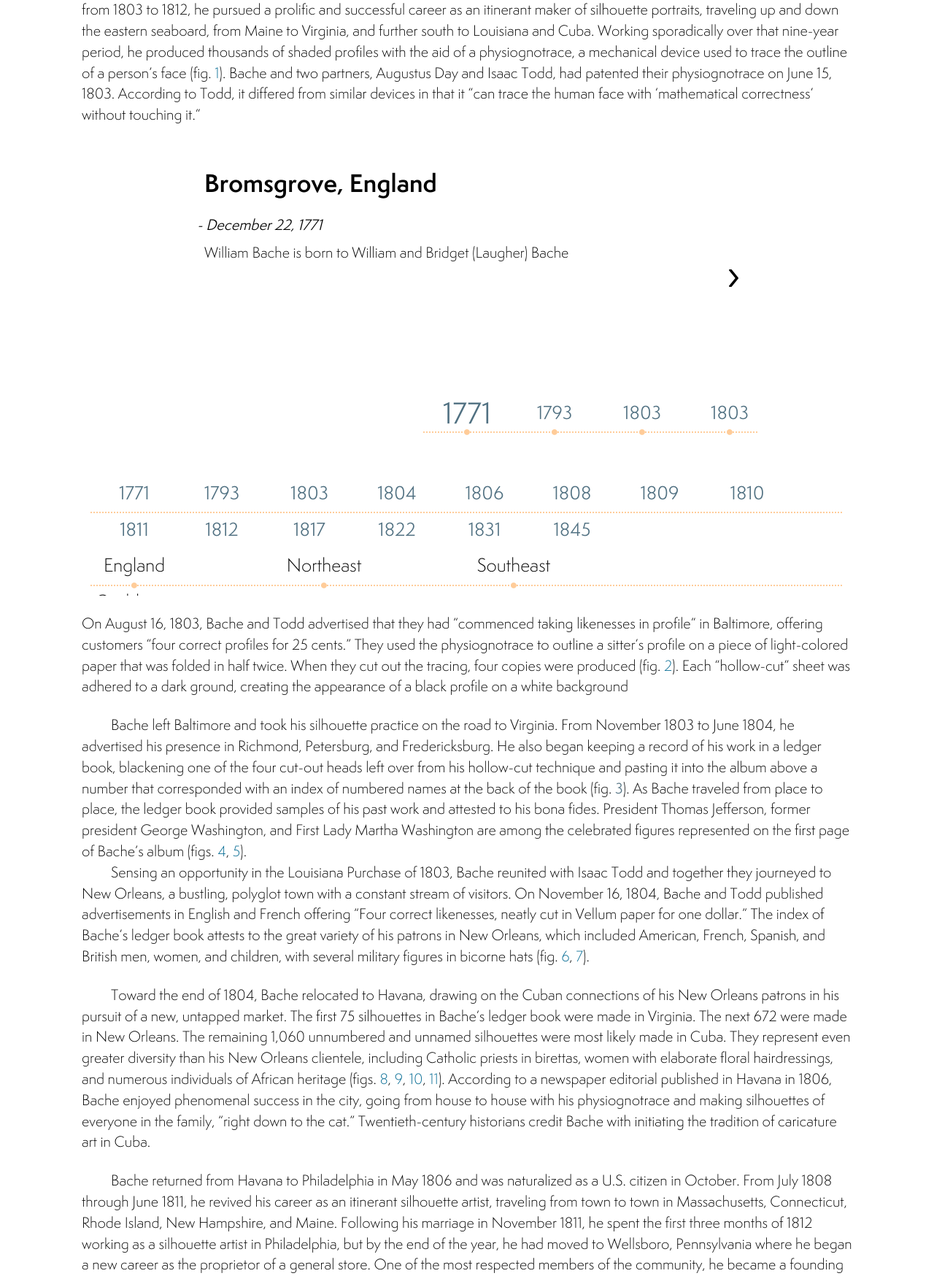
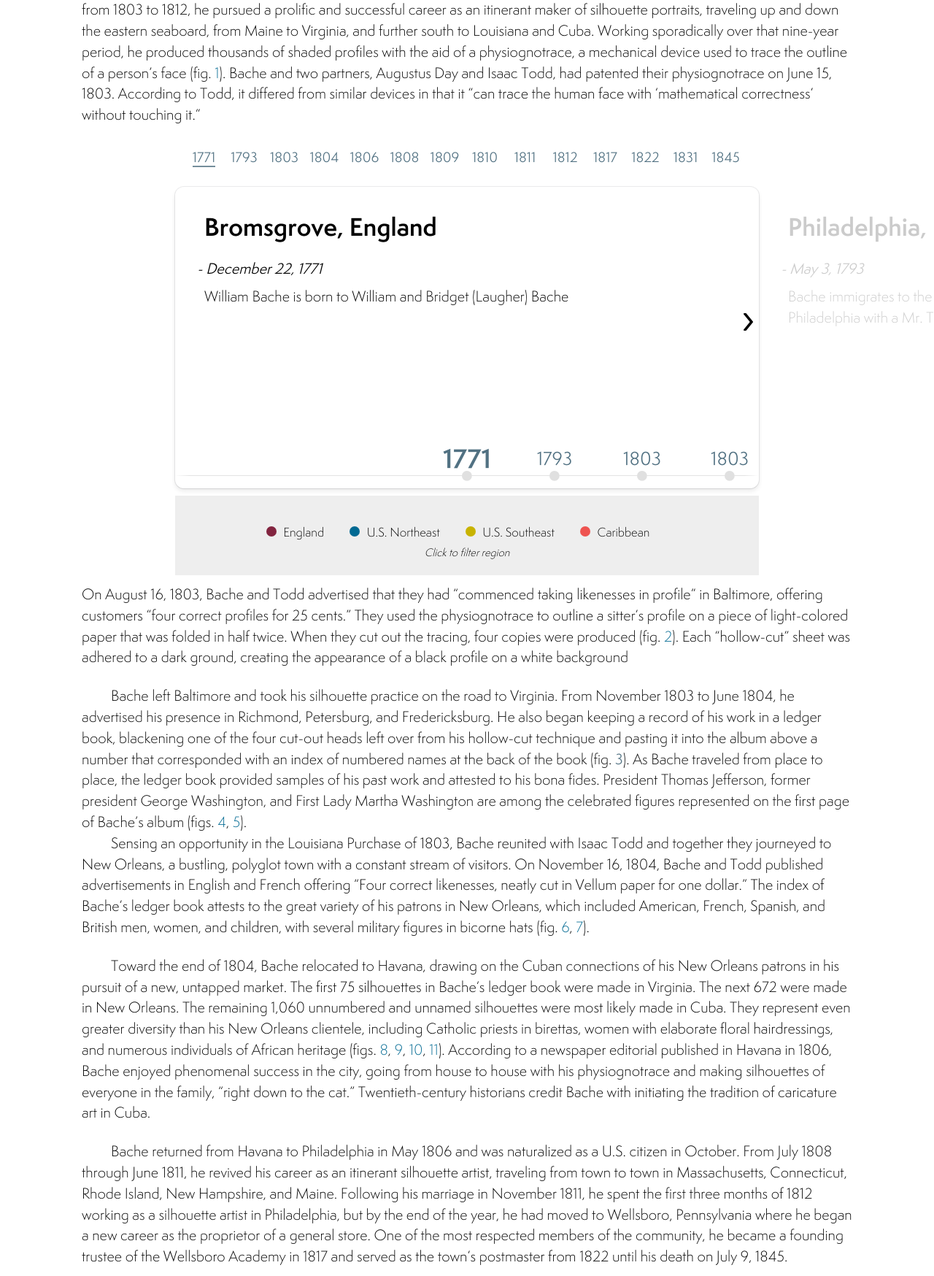
Before and after one commit to cod500/bache-edan, a PHP site: page /biography.php in a window 1280 px wide. Shown: the part 309-2057 px from the top of the page at 73% size. Run offline with PHP 8.4, Linux system fonts and the light colour scheme; some libraries are stand-ins or nearby versions.

Commit message:
Friday Work - Added new timeline styles
Added new timeline styles

```diff
--- a/biography.php
+++ b/biography.php
@@ -117,7 +117,25 @@ include("includes/main_head.php");
               $data = file_get_contents('data/timeline.json',true);
               $array = json_decode($data, true);
       ?>
+
+
 <div id="timeline">
+
+    <div class="container">
+      <ul id="dates" class="bottom-date dates" style="width:100%; margin-left:0">
+          <?php for ($i = 0; $i < count($array); $i++): ?>
+            <?php $hidden = $array[$i]['start_date']['hidden'];
+              if($array[$i]['start_date']['hidden'] == 'true'){
+                  $hidden= 'hidden';
+              }else{
+                $hidden = "";
+              }
+            ?>
+            <li <?php echo $hidden ?> class="group-<?php echo $array[$i]['start_date']['id'] ?> nav-dates"><a href="<?php echo $array[$i]['start_date']['id'] ?>"><?php echo $array[$i]['start_date']['year'] ?></a></li>
+          <?php endfor; ?>
+        </ul>
+    </div>
+      <div class="container timeline-group">
           <ul id="issues">
                 <?php for ($i = 0; $i < count($array); $i++): ?>
                   <li id="<?php echo $array[$i]['start_date']['id'] ?>">
@@ -136,38 +154,28 @@ include("includes/main_head.php");
               <a href="#" id="next"><i class="bi-arrow-right"></i></a>
               <a href="#" id="prev">-</a>
 
-    <ul id="dates" class=" dates text-dark top-date" style="margin-left:0">
+            <div class="dates-div">
+            <ul id="" class="dates text-dark timeline-dates" style="margin-left:0">
               <?php for ($i = 0; $i < count($array); $i++): ?>
-      <li class="<?php echo $array[$i]['group']?>"><a href="#<?php echo $array[$i]['start_date']['id'] ?>"><?php echo $array[$i]['start_date']['year'] ?></a></li>
+                <li class="<?php echo $array[$i]['start_date']['id'], " ",$array[$i]['group']  ?>"><a href="#<?php echo $array[$i]['start_date']['id'] ?>"><?php echo $array[$i]['start_date']['year'] ?></a></li>
               <?php endfor; ?>
               </ul>
             </div>
+      </div>
+      <div class="container regions-container">
+        <ul class="regions" id="dates" style="width:100%; margin-left:0">
+          <li  id="england-dates" >England</li>
+          <li id="northeast-dates" >U.S. Northeast</li>
+          <li id="southeast-dates" >U.S. Southeast</li>
+          <li id="caribbean-dates">Caribbean</li>
+        </ul>
+        <small class="mt-5"><i>Click to filter region</i></small>
+      </div>
+   </div>
 
- <div class="container">
-  <ul id="dates" class="dates bottom-date" style="width:100%; margin-left:0">
-      <?php for ($i = 0; $i < count($array); $i++): ?>
-        <?php $hidden = $array[$i]['start_date']['hidden'];
-          if($array[$i]['start_date']['hidden'] == 'true'){
-              $hidden= 'hidden';
-          }else{
-            $hidden = "";
-          }
-        ?>
-        <li <?php echo $hidden ?>><a href="<?php echo $array[$i]['start_date']['id'] ?>"><?php echo $array[$i]['start_date']['year'] ?></a></li>
-      <?php endfor; ?>
-    </ul>
- </div>
+
   <br>
- <div class="container">
- <ul class="regions dates" id="dates" style="width:100%; margin-left:0">
- <li  id="england-dates" style="margin-right:140px!important">England</li>
- <li id="northeast-dates" style="margin-right:140px!important">Northeast</li>
- <li id="southeast-dates" style="margin-right:140px!important">Southeast</li>
- <li id="caribbean-dates"style="margin-right:140px!important">Caribbean</li>
-  </ul>
- </div>
-  <br>
-<p dir="ltr" class="biography-content"vstyle=" text-indent: 40px;">
+<p dir="ltr" class="biography-content"vstyle=" text-indent: 40px;" style="margin-top:120px">
     On August 16, 1803, Bache and Todd advertised that they had “commenced
     taking likenesses in profile” in Baltimore, offering customers “four
     correct profiles for 25 cents.” They used the physiognotrace to outline a
@@ -391,19 +399,19 @@ $('.article-figure, .article-link').click(function(){
 // })
 
 $("#england-dates" ).on( "click", function() {
-  $(this).toggleClass( "highlight");
+  $(this).toggleClass( "region-highlight");
     $('.England').toggleClass( "highlight");
 });
 $("#northeast-dates" ).on( "click", function() {
-  $(this).toggleClass( "highlight");
+  $(this).toggleClass( "region-highlight");
     $('.Northeast').toggleClass( "highlight");
 });
 $("#southeast-dates" ).on( "click", function() {
-  $(this).toggleClass( "highlight");
+  $(this).toggleClass( "region-highlight");
     $('.Southeast').toggleClass( "highlight");
 });
 $("#caribbean-dates" ).on( "click", function() {
-  $(this).toggleClass( "highlight");
+  $(this).toggleClass( "region-highlight");
     $('.Caribbean').toggleClass( "highlight");
 });
 </script>
--- a/css/timeline.css
+++ b/css/timeline.css
@@ -1,6 +1,10 @@
 * {
   margin: 0;
   padding: 0;
+}
+
+section {
+  overflow: hidden;
 }
 
 .sociales {
@@ -11,49 +15,135 @@
 #timeline {
   width: 800px;
   height: 450px;
+  /* overflow: hidden; */
+  margin: 0px auto 10px;
+}
+.timeline-group {
+  position: relative;
+  background: url("../images/thin-timeline.png") left 45px top 395px repeat-x;
+  /* 1. inner glow - for dark mode 👇 */
+  box-shadow: inset 0 0 0.5px 1px hsla(0, 0%, 100%, 0.1),
+    /* 2. shadow ring 👇 */ 0 0 0 1px hsla(230, 13%, 9%, 0.075),
+    /* 3. multiple soft shadows 👇 */ 0 0.3px 0.4px hsla(230, 13%, 9%, 0.02),
+    0 0.9px 1.5px hsla(230, 13%, 9%, 0.045), 0 3.5px 6px hsla(230, 13%, 9%, 0.09);
+  /*
+  width: 100%;
+  height: 100%;
+  max-width: 50%;
+  max-height: 50%; */
+  padding: 0 !important;
+
+  border-radius: 12px;
+}
+.timeline-group::before {
+  content: "";
+  position: absolute;
+  left: 0;
+  top: 393px;
+  width: 20px;
+  height: 5px;
+  background-image: linear-gradient(to right, #fff, rgba(248, 248, 248, 0));
+}
+.timeline-group::after {
+  content: "";
+  position: absolute;
+  right: 0px;
+  top: 393px;
+  width: 20px;
+  height: 5px;
+  background: linear-gradient(to left, #fff, rgba(248, 248, 248, 0));
+}
+.dates-div {
   overflow: hidden;
-  margin: 0px auto 10px;
-  position: relative;
-  /* background: url("../images/dot.gif") left 45px repeat-x; */
 }
-#dates {
+.dates {
   width: 800px;
   height: 60px;
   overflow: hidden;
-  background: url("../images/dot.gif") left 45px repeat-x;
+  /* background: url("../images/dot.gif") left 45px repeat-x; */
 }
-#dates li {
+.dates li {
   list-style: none;
   float: left;
   width: 120px;
   height: 50px;
   font-size: 24px;
   text-align: center;
-  background: url("../images/biggerdot.png") center bottom no-repeat;
+  background: url("../images/grey-dot.png") center bottom no-repeat;
 }
-#dates a {
+.dates a {
   line-height: 38px;
-  padding-bottom: 10px;
+  /* padding-bottom: 10px; */
 }
-#dates .selected {
-  font-size: 38px;
+.dates .selected {
+  font-size: 34px;
+  font-weight: bold;
 }
-#dates.bottom-date {
+.dates.bottom-date {
   overflow: visible;
+  margin-left: 0 !important;
 }
-#dates.regions {
+.dates.bottom-date li {
+  font-size: 18px;
+}
+.dates.bottom-date a {
+  padding-bottom: 0;
+}
+.dates.bottom-date a.selected-year {
+  border-bottom: solid 2px #758e9b;
+}
+.dates.timeline-dates {
+  margin-top: 3px;
+}
+
+.regions {
   cursor: pointer;
+  display: flex;
+  justify-content: center;
+  margin-top: 20px;
 }
-#dates.regions .selected {
+
+.regions .selected {
   font-size: 24px;
 }
+.regions li {
+  float: left;
+  margin: 0 30px 0 0;
+  padding: 0 0 0 5px;
+  height: 20px;
+  line-height: 20px;
+  list-style: none;
+}
+.regions li::before {
+  /* add the new bullet point */
+  display: inline-block;
+  content: "";
+  -webkit-border-radius: 30%;
+  border-radius: 50%;
+  height: 14px;
+  width: 14px;
+  margin-right: 0.6rem;
+  background-color: #bdbdbd;
+}
+.regions li#england-dates::before {
+  background-color: #82243f;
+}
+.regions li#northeast-dates::before {
+  background-color: #006992;
+}
+.regions li#southeast-dates::before {
+  background-color: #c8b301;
+}
+.regions li#caribbean-dates::before {
+  background-color: #ee5350;
+}
 
-#dates.bottom-date li {
+.dates.bottom-date li {
   background: none;
 }
 
 #issues {
-  width: 800px;
+  width: 66800px !important;
   height: 350px;
   overflow: hidden;
 }
@@ -61,6 +151,15 @@
   font-size: 2rem;
 }
 #issues li {
+  width: 800px;
+  height: 350px;
+  list-style: none;
+  float: left;
+}
+#issues li:last-child {
+  width: 800px;
+}
+#issues li.selected {
   width: 800px;
   height: 350px;
   list-style: none;
@@ -129,6 +228,7 @@
 #next {
   right: 0;
   background-image: url("../images/right-arrow-30.png");
+  left: 770px;
 }
 #prev {
   left: 0;
@@ -144,15 +244,28 @@
   padding: 0 40px;
 }
 
-.highlight {
-  background: yellow !important;
-  border: 1px solid white;
-  border-radius: 10px;
-  padding: 5px;
+.regions-container {
+  padding: 20px;
+  margin-top: 10px;
+  background: #eeeeee;
+  text-align: center;
 }
-.highlight {
-  background: yellow !important;
-  border: 1px solid white;
-  border-radius: 10px;
-  padding: 5px;
+.regions {
+  margin-bottom: 5px;
 }
+.region-highlight {
+  font-weight: bold;
+  scale: 1.2;
+}
+.England.highlight {
+  background: url("/images/england-dot.png") center bottom no-repeat;
+}
+.Northeast.highlight {
+  background: url("/images/north-dot.png") center bottom no-repeat;
+}
+.Southeast.highlight {
+  background: url("/images/south-dot.png") center bottom no-repeat;
+}
+.Caribbean.highlight {
+  background: url("/images/caribbean-dot.png") center bottom no-repeat;
+}
--- a/data/timeline.json
+++ b/data/timeline.json
@@ -4,7 +4,7 @@
       "month": "December",
       "day": "22",
       "year": "1771",
-      "id": "1771",
+      "id": "1771-1",
       "hidden": "false"
     },
     "text": {
@@ -18,7 +18,7 @@
       "month": "May",
       "day": "3",
       "year": "1793",
-      "id": "1793",
+      "id": "1793-1",
       "hidden": "false"
     },
     "text": {
@@ -522,7 +522,7 @@
       "month": "January",
       "day": "24",
       "year": "1812",
-      "id": "1812",
+      "id": "1812-1",
       "hidden": "false"
     },
     "text": {
@@ -536,7 +536,7 @@
       "month": "March",
       "day": "25",
       "year": "1817",
-      "id": "1817",
+      "id": "1817-1",
       "hidden": "false"
     },
     "text": {
@@ -578,7 +578,7 @@
       "month": "",
       "day": "",
       "year": "1831",
-      "id": "1831",
+      "id": "1831-1",
       "hidden": "false"
     },
     "text": {
@@ -592,7 +592,7 @@
       "month": "",
       "day": "",
       "year": "1845",
-      "id": "1845",
+      "id": "1845-1",
       "hidden": "false"
     },
     "text": {
```
Also changed, not shown: images/black-dot.png (added), images/caribbean-dot.png (added), images/england-dot.png (added), images/grey-dot.png (added), images/line-thin.png (added), images/north-dot.png (added), images/northeast-dot.png (added), images/open-dot.png (added), images/south-dot.png (added), images/thin-timeline.png (added), images/timeline-line.png (added), js/jquery.timelinr-0.9.7.js, 1 other file. Lines whose indentation alone changed are shown as unchanged.
